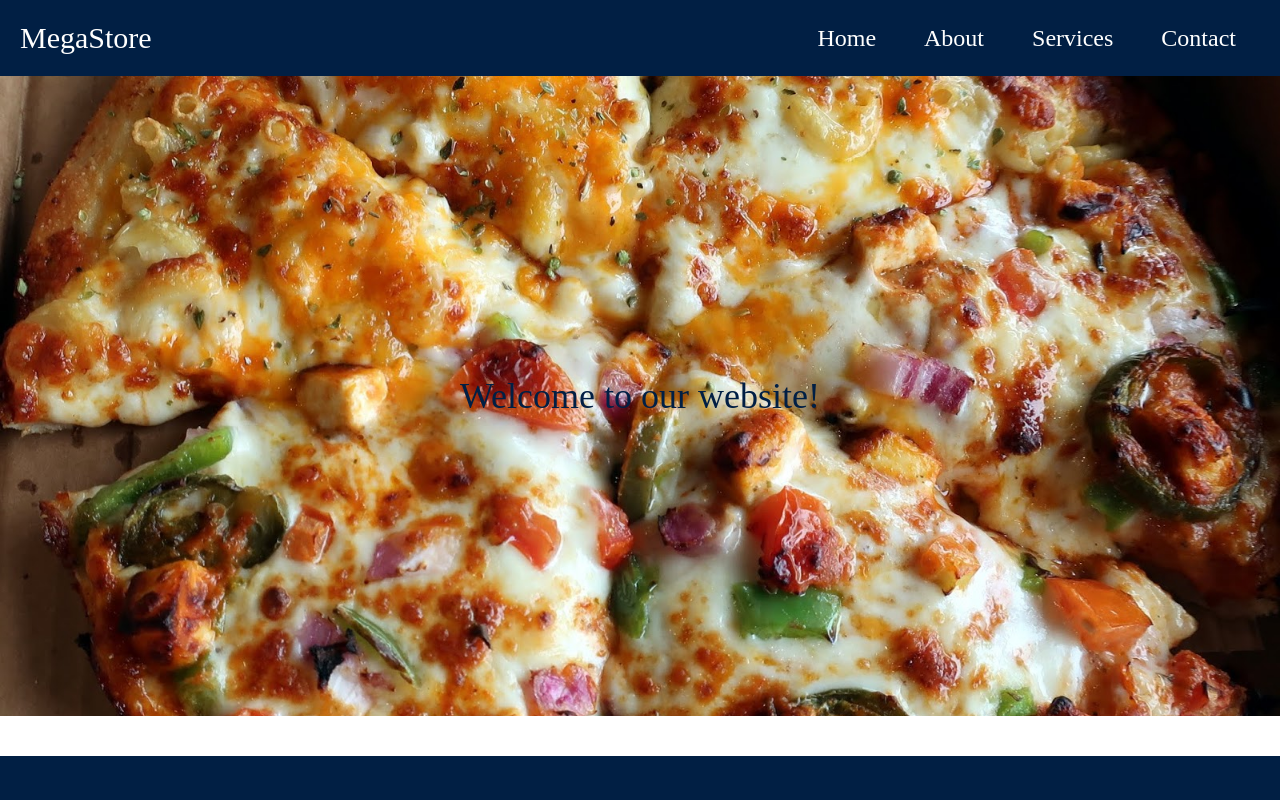
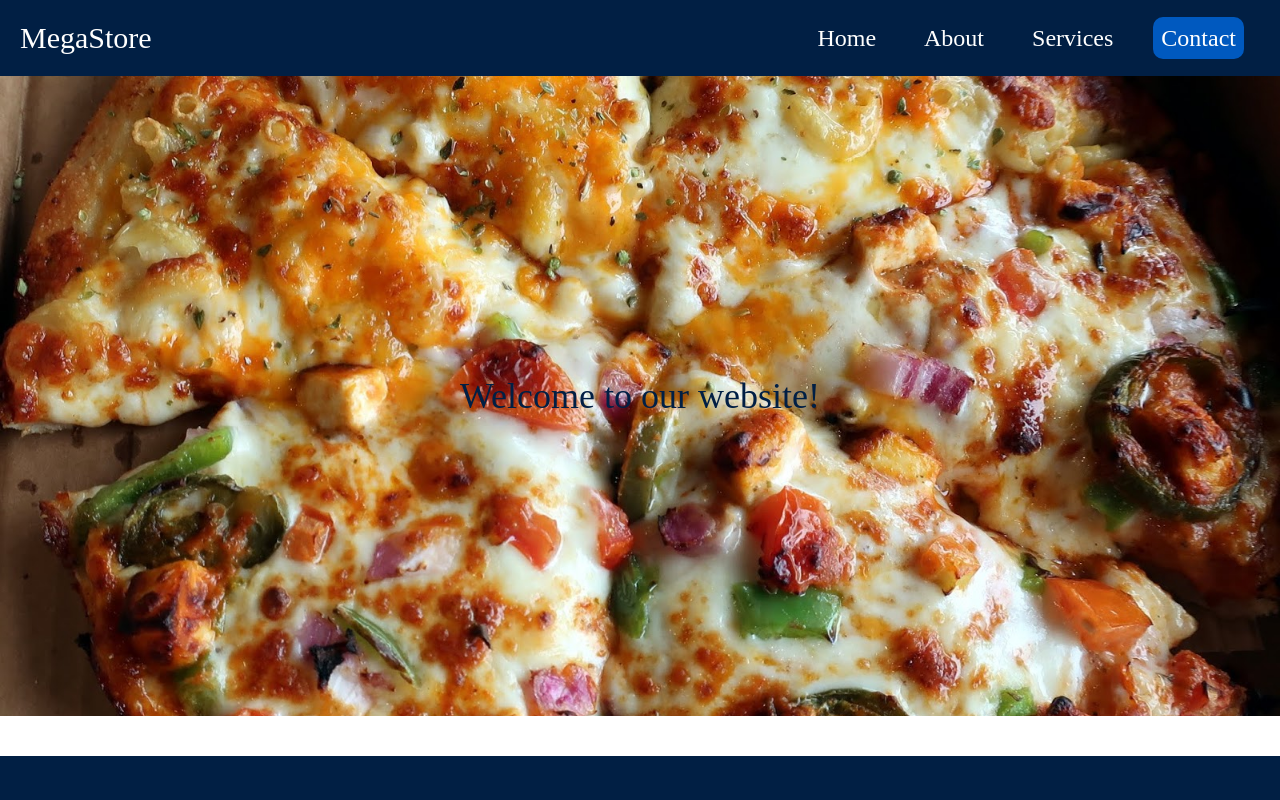
Before and after one commit to KAH-11/app_01, a Next.js app: page /contact in a window 1280 px wide. Shown: the top 800 px of the page. Built offline with nearby package versions, Linux system fonts and the light colour scheme.

Commit message:
Editing Pages

```diff
--- a/components/Navbar.js
+++ b/components/Navbar.js
@@ -3,10 +3,20 @@ import { faBars , faXmark} from '@fortawesome/free-solid-svg-icons'
 import Link from 'next/link';
 
 import { useState } from 'react';
+import { useParams } from 'react-router-dom';
 
+const Navbar = (props) => {
 
-const Navbar = () => {
+    const { active } = props;
 
+    // To activate a clicked button
+    const [activeButton, setActiveButton] = useState(active);
+
+    const handleButtonClick = (buttonName) => {
+        setActiveButton(buttonName);
+    };
+
+    // To toggle between menu-icon and close-icon
     const [isLiked, setIsLiked] = useState(true);
 
     const handleIconClick = () => {
@@ -52,16 +62,16 @@ const Navbar = () => {
 
                 <ul class="md:text-2xl text-1xl md:flex md:items-center md:block hidden md:opacity-100 opacity-0 top-[-400px] transition-all ease-in duration-500">
                     <li class="mx-4 my-6 md:my-0">
-                        <Link href="/" class="hover:bg-[#0059BF] p-2 rounded-[10px]">Home</Link>
+                        <Link href="/" class={`${ activeButton === 'home' ? 'bg-[#0059BF]' : 'bg-hidden' } hover:bg-[#0059BF] p-2 rounded-[10px]`} onClick={ ()=> handleButtonClick('home')}>Home</Link>
                     </li>
                     <li class="mx-4 my-6 md:my-0">
-                        <Link href="/about" class="hover:bg-[#0059BF] p-2 rounded-[10px]">About</Link>
+                        <Link href="/about" class={`${ activeButton === 'about' ? 'bg-[#0059BF]' : 'bg-hidden' } hover:bg-[#0059BF] p-2 rounded-[10px]`} onClick={ ()=> handleButtonClick('about')}>About</Link>
                     </li>
                     <li class="mx-4 my-6 md:my-0">
-                        <Link href="/services" class="hover:bg-[#0059BF] p-2 rounded-[10px]">Services</Link>
+                        <Link href="/services" class={`${ activeButton === 'services' ? 'bg-[#0059BF]' : 'bg-hidden' } hover:bg-[#0059BF] p-2 rounded-[10px]`} onClick={ ()=> handleButtonClick('services')}>Services</Link>
                     </li>
                     <li class="mx-4 my-6 md:my-0">
-                        <Link href="/contact" class="hover:bg-[#0059BF] p-2 rounded-[10px]">Contact</Link>
+                        <Link href="/contact" class={`${ activeButton === 'contact' ? 'bg-[#0059BF]' : 'bg-hidden' } hover:bg-[#0059BF] p-2 rounded-[10px]`} onClick={ ()=> handleButtonClick('contact')}>Contact</Link>
                     </li>
                 </ul>
 
--- a/package.json
+++ b/package.json
@@ -19,6 +19,7 @@
     "postcss": "8.4.27",
     "react": "18.2.0",
     "react-dom": "18.2.0",
+    "react-router-dom": "^6.14.2",
     "tailwindcss": "3.3.3"
   }
 }
--- a/pages/about.js
+++ b/pages/about.js
@@ -7,7 +7,7 @@ export default function About() {
   return (
     <>
 
-    <Navbar />
+    <Navbar active="about"/>
 
     <Banner imagePath="back-1.jpg" text="About us"/>
     <TitleText title="Why Choose Us" text="
--- a/pages/contact.js
+++ b/pages/contact.js
@@ -7,7 +7,7 @@ export default function Contact() {
   return (
     <>
 
-    <Navbar />
+    <Navbar active="contact"/>
 
     <Banner imagePath="Good-Pizza.jpg" text="Welcome to our website!"/>
 
--- a/pages/index.js
+++ b/pages/index.js
@@ -12,7 +12,7 @@ export default function Home() {
   return (
     <>
 
-    <Navbar />
+    <Navbar active="home"/>
 
     <Banner imagePath="back-2.jpg" text="Welcome to our website!"/>
     <TwoDiv imagePath="Good-Pizza.jpg" text="Our special pizza is generously adorned with a rich tomato sauce, vibrant with the freshness of ripe tomatoes and a delicate hint of herbs and spices. The cheese, a melty masterpiece, blankets the sauce, providing a luscious and creamy backdrop to the medley of flavors to come."/>
--- a/pages/services.js
+++ b/pages/services.js
@@ -7,7 +7,7 @@ export default function Services() {
   return (
     <>
 
-    <Navbar />
+    <Navbar active="services"/>
 
     <Banner imagePath="back-1.jpg" text="Our eCommerce Services"/>
     <TitleText title="Our Services" text="
```
Also changed, not shown: 1 other file (tests, documents, lock files or other folders).
